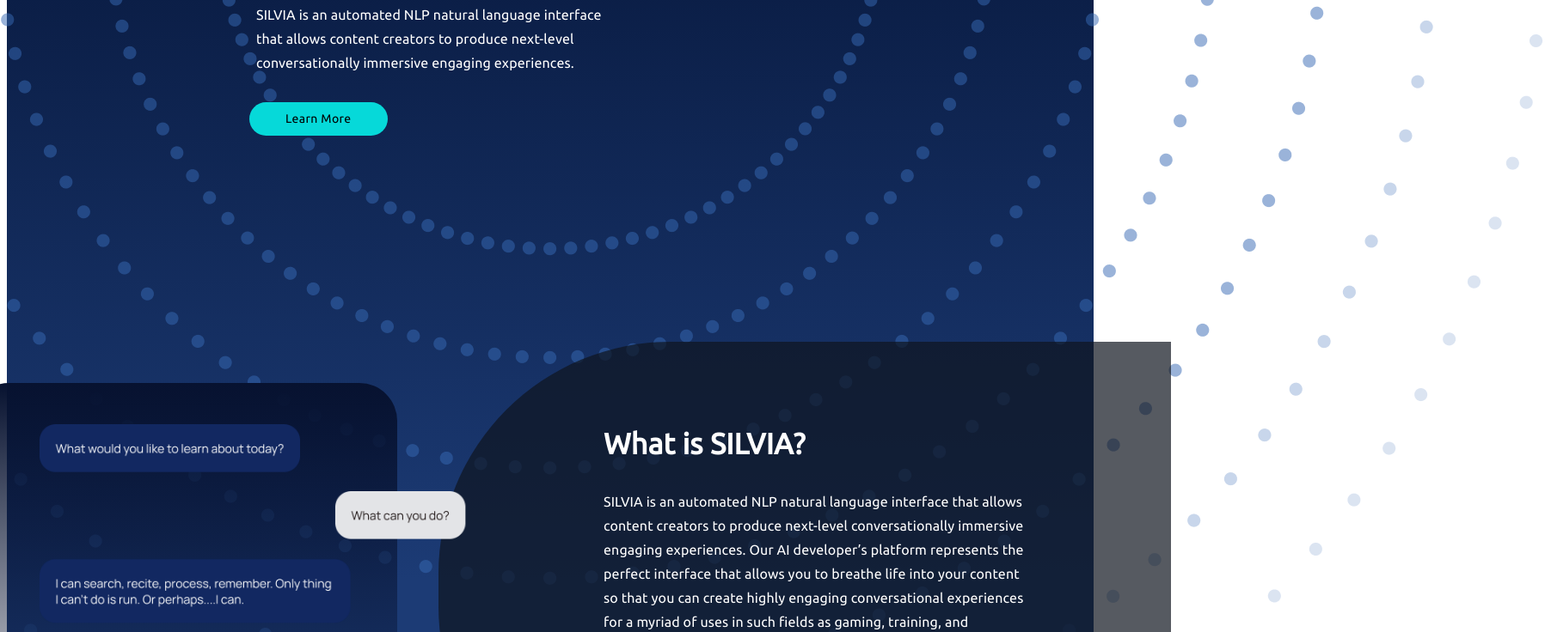
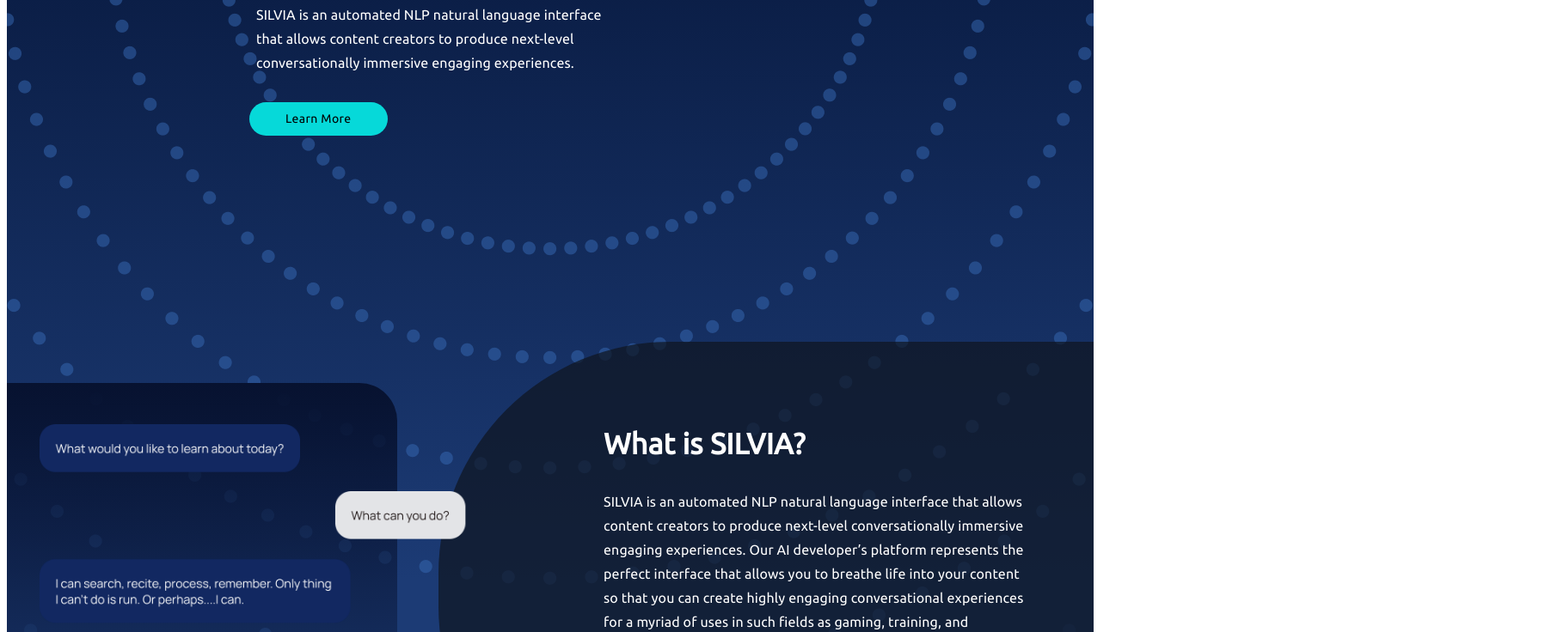
Before and after one commit to CognitiveCodeSILVIA/cognitivecode-silvia-website, a Gatsby site: page / in a window 1280 px wide. Shown: the part 469-1205 px from the top of the page at 86% size, 1804 px wide, since content can reach past the window. Built offline with nearby package versions, Linux system fonts and the light colour scheme; Gatsby itself is replaced by a stand-in of ours.

Commit message:
locked overflow-x

```diff
--- a/src/pages/index.js
+++ b/src/pages/index.js
@@ -6,6 +6,7 @@
   padding: "0",
   fontFamily: "Ubuntu",
   fontStyle: "normal",
+  overflowX: "hidden",
 };
 
 const IndexPage = () => {
```
